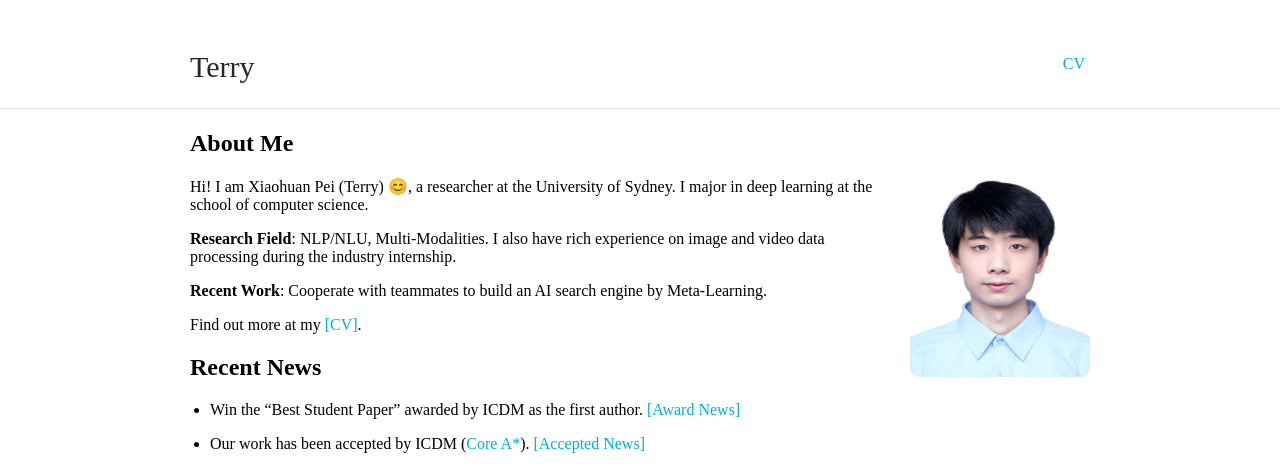
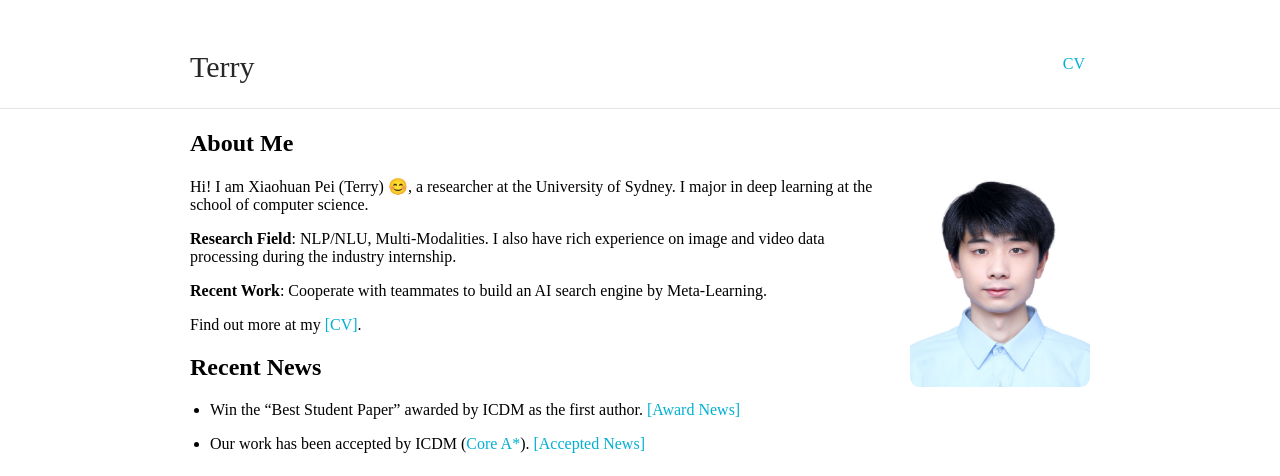
Before and after one commit to TerryPei/Terry000.github.io-1, a Jekyll site: the page built from index.md, in a window 1280 px wide. Shown: the top 476 px of the page. Built offline with Jekyll 4.4.1, drawn with Linux system fonts in a browser that asks for light colours; our own code applies the rules of GitHub Pages for plain Markdown files.

Commit message:
Update typography.scss

```diff
--- a/_sass/typography.scss
+++ b/_sass/typography.scss
@@ -37,7 +37,7 @@
         font-style: italic;
     }
     .profile-picture {
-        height: 210px;
+        height: 220px;
         width: 180px;
         position: relative;
         margin: -10px 0 0 15px;
```
